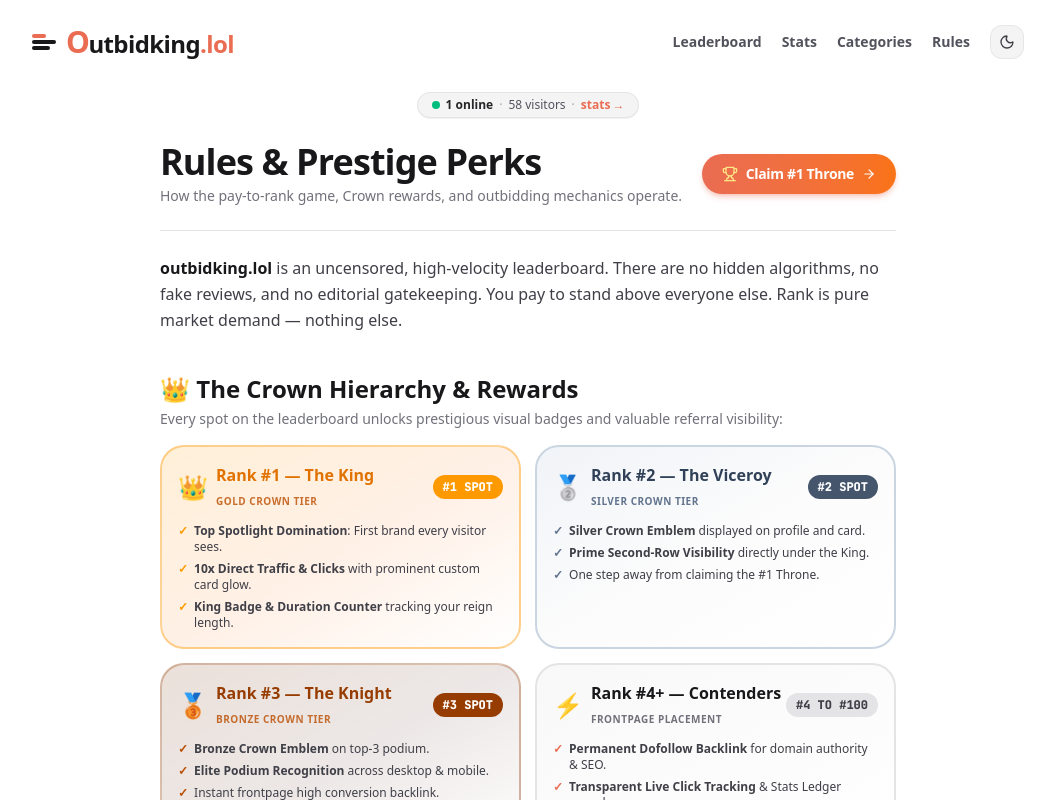
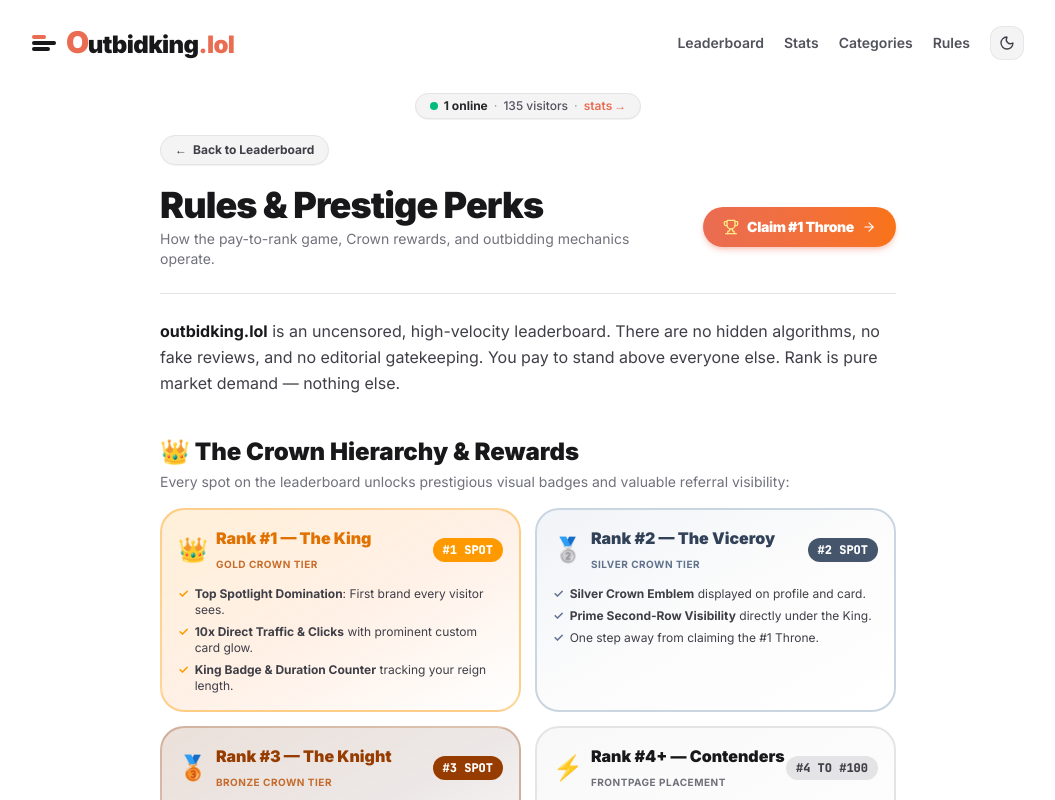
Before and after one commit to saasaisetup/outbidking, a Next.js app: page /rules in a window 1280 px wide. Shown: the top 800 px of the page, without its empty margins (112-1167 px from the left). Built offline with nearby package versions, Linux system fonts and the light colour scheme; no server answers; the database is empty.

Commit message:
feat: sole #1 King @shipxankit at , 135 baseline visitors, Back buttons, and refined typography

```diff
--- a/src/app/categories/page.tsx
+++ b/src/app/categories/page.tsx
@@ -33,9 +33,18 @@
 
         <main className="w-full max-w-4xl mx-auto px-4 pt-6 sm:pt-8 pb-16 flex flex-col items-start">
           {/* Visitor Pill */}
-          <div className="w-full flex justify-center mb-8 sm:mb-10">
+          <div className="w-full flex justify-center mb-6">
             <StatsPill onOpenStats={() => setIsStatsOpen(true)} />
           </div>
+
+          {/* Back to Leaderboard Button */}
+          <Link
+            href="/"
+            className="inline-flex items-center gap-1.5 px-3.5 py-1.5 rounded-full bg-zinc-100 dark:bg-[#181822] hover:bg-zinc-200 dark:hover:bg-zinc-800 text-xs font-bold text-zinc-700 dark:text-zinc-300 transition-colors mb-5 border border-zinc-200 dark:border-zinc-800 cursor-pointer shadow-2xs group"
+          >
+            <span className="group-hover:-translate-x-0.5 transition-transform">←</span>
+            <span>Back to Leaderboard</span>
+          </Link>
 
           {/* Top Title & CTA Button */}
           <div className="w-full flex flex-col sm:flex-row items-start sm:items-center justify-between gap-4 border-b border-zinc-200 dark:border-zinc-800 pb-6">
--- a/src/app/globals.css
+++ b/src/app/globals.css
@@ -28,7 +28,7 @@
 body {
   background-color: var(--bg);
   color: var(--text);
-  font-family: var(--font-geist-sans), -apple-system, BlinkMacSystemFont, 'Segoe UI', Roboto, sans-serif;
+  font-family: var(--font-sans), -apple-system, BlinkMacSystemFont, 'Inter', 'Segoe UI', Roboto, sans-serif;
   overflow-x: hidden;
   min-height: 100vh;
   transition: background-color 0.15s ease, color 0.15s ease;
--- a/src/app/layout.tsx
+++ b/src/app/layout.tsx
@@ -5,12 +5,14 @@
 
 const inter = Inter({
   subsets: ['latin'],
-  variable: '--font-inter',
+  variable: '--font-sans',
+  display: 'swap',
 });
 
 const jetbrainsMono = JetBrains_Mono({
   subsets: ['latin'],
   variable: '--font-mono',
+  display: 'swap',
 });
 
 export const metadata: Metadata = {
@@ -52,9 +54,9 @@
   children: React.ReactNode;
 }>) {
   return (
-    <html lang="en" suppressHydrationWarning>
+    <html lang="en" suppressHydrationWarning className={`${inter.variable} ${jetbrainsMono.variable}`}>
       <body
-        className={`${inter.variable} ${jetbrainsMono.variable} antialiased bg-white dark:bg-[#0e0d0b] text-zinc-900 dark:text-white min-h-screen selection:bg-[#ea6c52]/20 selection:text-[#ea6c52]`}
+        className="font-sans antialiased bg-white dark:bg-[#09090b] text-zinc-900 dark:text-white min-h-screen selection:bg-[#ea6c52]/20 selection:text-[#ea6c52]"
       >
         {children}
         <Analytics />
--- a/src/app/rules/page.tsx
+++ b/src/app/rules/page.tsx
@@ -28,9 +28,18 @@
 
         <main className="w-full max-w-3xl mx-auto px-4 pt-6 pb-16 flex flex-col items-start">
           {/* Visitor Pill */}
-          <div className="w-full flex justify-center mb-6">
+          <div className="w-full flex justify-center mb-4">
             <StatsPill onOpenStats={() => setIsStatsOpen(true)} />
           </div>
+
+          {/* Back to Leaderboard Button */}
+          <Link
+            href="/"
+            className="inline-flex items-center gap-1.5 px-3.5 py-1.5 rounded-full bg-zinc-100 dark:bg-[#181822] hover:bg-zinc-200 dark:hover:bg-zinc-800 text-xs font-bold text-zinc-700 dark:text-zinc-300 transition-colors mb-5 border border-zinc-200 dark:border-zinc-800 cursor-pointer shadow-2xs group"
+          >
+            <span className="group-hover:-translate-x-0.5 transition-transform">←</span>
+            <span>Back to Leaderboard</span>
+          </Link>
 
           {/* Top Title & CTA Button */}
           <div className="w-full flex flex-col sm:flex-row items-start sm:items-center justify-between gap-4 border-b border-zinc-200 dark:border-zinc-800 pb-6">
--- a/src/app/stats/page.tsx
+++ b/src/app/stats/page.tsx
@@ -132,16 +132,18 @@
       <Header />
 
       <main className="w-full max-w-6xl mx-auto px-4 sm:px-6 pt-6 pb-20">
-        {/* Navigation Breadcrumb & Page Header */}
+        {/* Back to Leaderboard Button */}
+        <Link
+          href="/"
+          className="inline-flex items-center gap-1.5 px-3.5 py-1.5 rounded-full bg-zinc-100 dark:bg-[#181822] hover:bg-zinc-200 dark:hover:bg-zinc-800 text-xs font-bold text-zinc-700 dark:text-zinc-300 transition-colors mb-5 border border-zinc-200 dark:border-zinc-800 cursor-pointer shadow-2xs group"
+        >
+          <span className="group-hover:-translate-x-0.5 transition-transform">←</span>
+          <span>Back to Leaderboard</span>
+        </Link>
+
+        {/* Page Header */}
         <div className="flex flex-col sm:flex-row sm:items-center justify-between gap-4 pb-6 border-b border-zinc-200/80 dark:border-[#272732]">
           <div>
-            <Link
-              href="/"
-              className="inline-flex items-center gap-1.5 text-xs font-bold text-zinc-500 hover:text-[#ea6c52] transition-colors mb-2 group"
-            >
-              <ArrowLeft className="w-3.5 h-3.5 group-hover:-translate-x-0.5 transition-transform" />
-              <span>Back to Leaderboard</span>
-            </Link>
             <div className="flex items-center gap-3">
               <h1 className="text-2xl sm:text-4xl font-extrabold text-zinc-900 dark:text-white tracking-tight">
                 Live Platform Analytics
@@ -551,8 +553,15 @@
                   ))
                 ) : (
                   <tr>
-                    <td colSpan={6} className="py-8 text-center text-zinc-400">
-                      No transactions recorded yet. Place the first bid to initialize the ledger.
+                    <td colSpan={6} className="py-10 text-center text-zinc-400">
+                      <div className="flex flex-col items-center justify-center gap-2">
+                        <span className="px-3 py-1 rounded-full bg-amber-500/10 text-amber-600 dark:text-amber-400 font-bold text-xs">
+                          ✨ Coming Soon
+                        </span>
+                        <span className="text-xs text-zinc-500 dark:text-zinc-400">
+                          Live verified transactions will stream here in real time as bids are placed
+                        </span>
+                      </div>
                     </td>
                   </tr>
                 )}
--- a/src/components/StatsPill.tsx
+++ b/src/components/StatsPill.tsx
@@ -18,7 +18,7 @@
   showStatsLink = true,
 }: StatsPillProps) {
   const { onlineCount } = useOnlinePresence();
-  const [totalVisitors, setTotalVisitors] = useState<number>(58);
+  const [totalVisitors, setTotalVisitors] = useState<number>(135);
 
   useEffect(() => {
     let active = true;
--- a/src/lib/visitorTracker.ts
+++ b/src/lib/visitorTracker.ts
@@ -1,15 +1,15 @@
 import { supabase } from './supabase';
 
-const VISITED_KEY = 'outbid_visited_site_v2';
-const REALISTIC_BASELINE = 58;
+const VISITED_KEY = 'outbid_visited_site_v3';
+const BASELINE_DEFAULT = 135;
 
 /**
  * Records or retrieves cumulative unique site visitors from Supabase.
- * Uses a realistic baseline (~50-70) and increments atomically.
+ * Increments each unique visit from baseline 135 (135, 136, 137, 138...).
  */
 export async function recordVisitor(): Promise<number> {
   if (typeof window === 'undefined') {
-    return REALISTIC_BASELINE;
+    return BASELINE_DEFAULT;
   }
 
   try {
@@ -19,7 +19,7 @@
       // 1. Atomically increment visitor count in Supabase
       const { data, error } = await supabase.rpc('increment_visitor_count');
 
-      // 2. Flag in localStorage to prevent duplicate increments for the same browser
+      // 2. Flag in localStorage to prevent duplicate increments for the same browser session
       try {
         localStorage.setItem(VISITED_KEY, 'true');
       } catch {
@@ -28,8 +28,7 @@
 
       if (!error && data) {
         const count = typeof data === 'number' ? data : Number(data);
-        // If Supabase was reset or returned low/unseeded value, normalize to realistic range
-        return count >= 1 && count < 10000 ? Math.max(count, REALISTIC_BASELINE) : REALISTIC_BASELINE;
+        return count >= 135 ? count : BASELINE_DEFAULT;
       }
 
       return await fetchCurrentVisitorCount();
@@ -54,15 +53,15 @@
       .single();
 
     if (error || !data) {
-      return REALISTIC_BASELINE;
+      return BASELINE_DEFAULT;
     }
 
     const count = Number(data.total_visitors);
-    if (count > 0 && count < 10000) {
+    if (count >= 135) {
       return count;
     }
-    return REALISTIC_BASELINE;
+    return BASELINE_DEFAULT;
   } catch {
-    return REALISTIC_BASELINE;
+    return BASELINE_DEFAULT;
   }
 }
```
